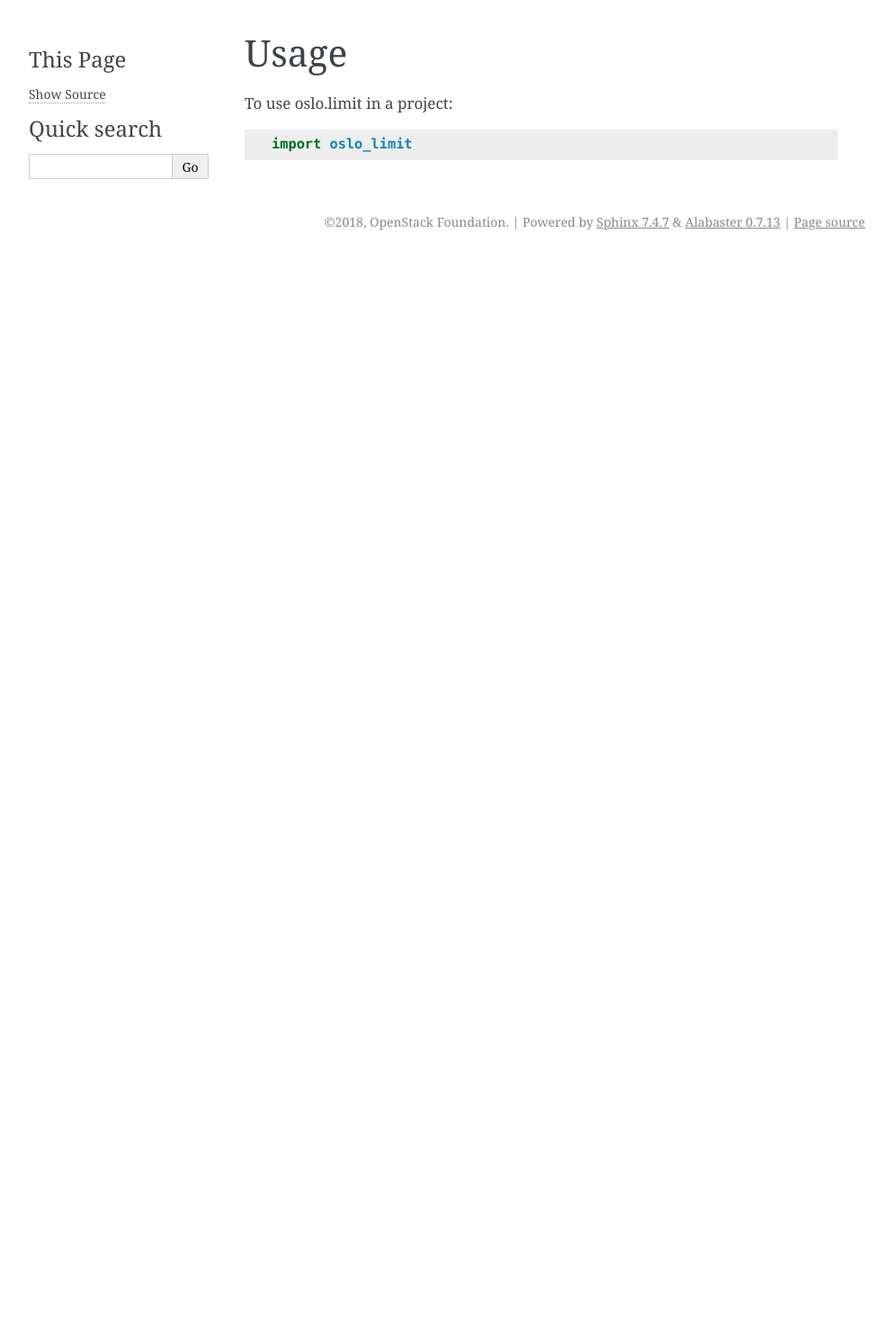
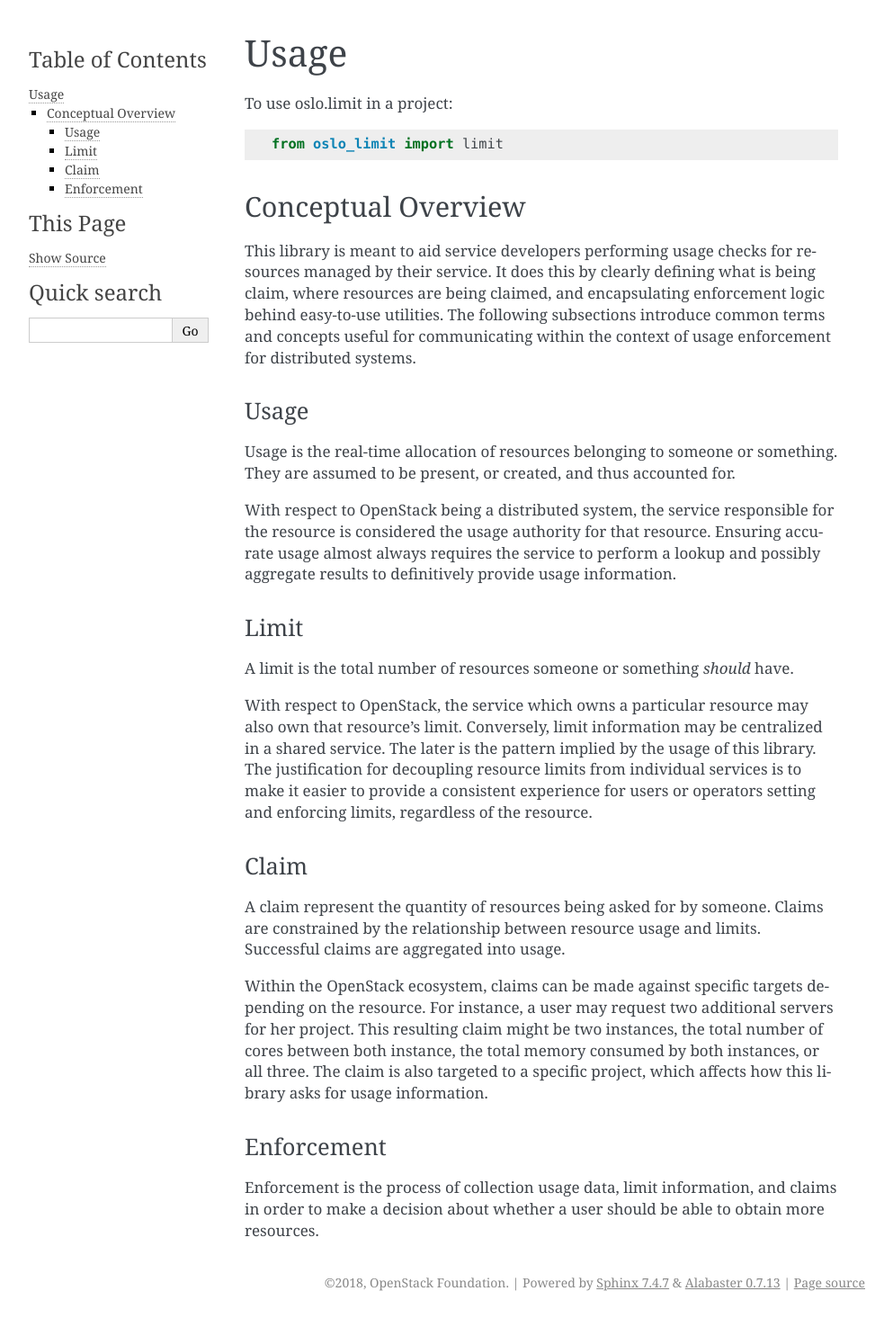
Before and after one commit to openstack/oslo.limit, a Sphinx documentation site: the page built from doc/source/user/usage.rst, in a window 1280 px wide. Shown: the whole page at 90% size, without its empty margins (148-1141 px from the left). Built offline with Sphinx 7.4.7, drawn with Linux system fonts in a browser that asks for light colours; pages that are not in the unit, such as notebooks, are missing from menus; before the commit the page ends 900 px from its top, so only the background shows below that.

Commit message:
Add a conceptual overview to docs
Most of the documentation describing the intent of this system
is scattered across specifications. This commit attempt to level-set
some basic terminology from the perspective of someone looking to
use this library.

Change-Id: I45c5f2f2747e548ca094172871f91ce0d74d77ac

```diff
--- a/doc/source/user/usage.rst
+++ b/doc/source/user/usage.rst
@@ -4,4 +4,59 @@
 
 To use oslo.limit in a project::
 
-    import oslo_limit
+    from oslo_limit import limit
+
+
+Conceptual Overview
+===================
+
+This library is meant to aid service developers performing usage checks for
+resources managed by their service. It does this by clearly defining what is
+being claim, where resources are being claimed, and encapsulating enforcement
+logic behind easy-to-use utilities. The following subsections introduce common
+terms and concepts useful for communicating within the context of usage
+enforcement for distributed systems.
+
+Usage
+-----
+
+Usage is the real-time allocation of resources belonging to someone or
+something. They are assumed to be present, or created, and thus accounted for.
+
+With respect to OpenStack being a distributed system, the service responsible
+for the resource is considered the usage authority for that resource. Ensuring
+accurate usage almost always requires the service to perform a lookup and
+possibly aggregate results to definitively provide usage information.
+
+Limit
+-----
+
+A limit is the total number of resources someone or something *should* have.
+
+With respect to OpenStack, the service which owns a particular resource may
+also own that resource's limit. Conversely, limit information may be
+centralized in a shared service. The later is the pattern implied by the usage
+of this library. The justification for decoupling resource limits from
+individual services is to make it easier to provide a consistent experience for
+users or operators setting and enforcing limits, regardless of the resource.
+
+Claim
+-----
+
+A claim represent the quantity of resources being asked for by someone. Claims
+are constrained by the relationship between resource usage and limits.
+Successful claims are aggregated into usage.
+
+Within the OpenStack ecosystem, claims can be made against specific targets
+depending on the resource. For instance, a user may request two additional
+servers for her project. This resulting claim might be two instances, the total
+number of cores between both instance, the total memory consumed by both
+instances, or all three. The claim is also targeted to a specific project,
+which affects how this library asks for usage information.
+
+Enforcement
+-----------
+
+Enforcement is the process of collection usage data, limit information, and
+claims in order to make a decision about whether a user should be able to
+obtain more resources.
```
